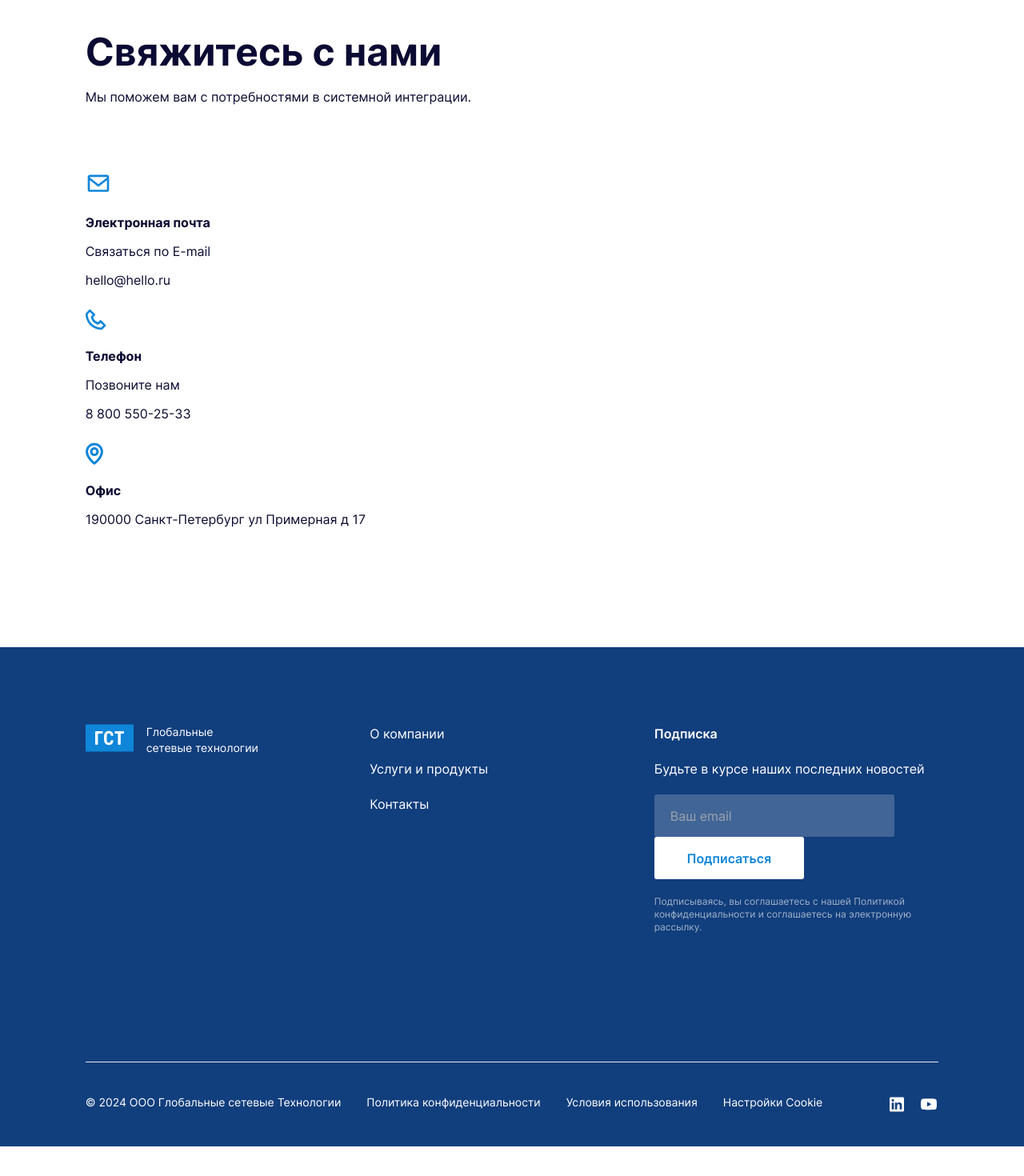
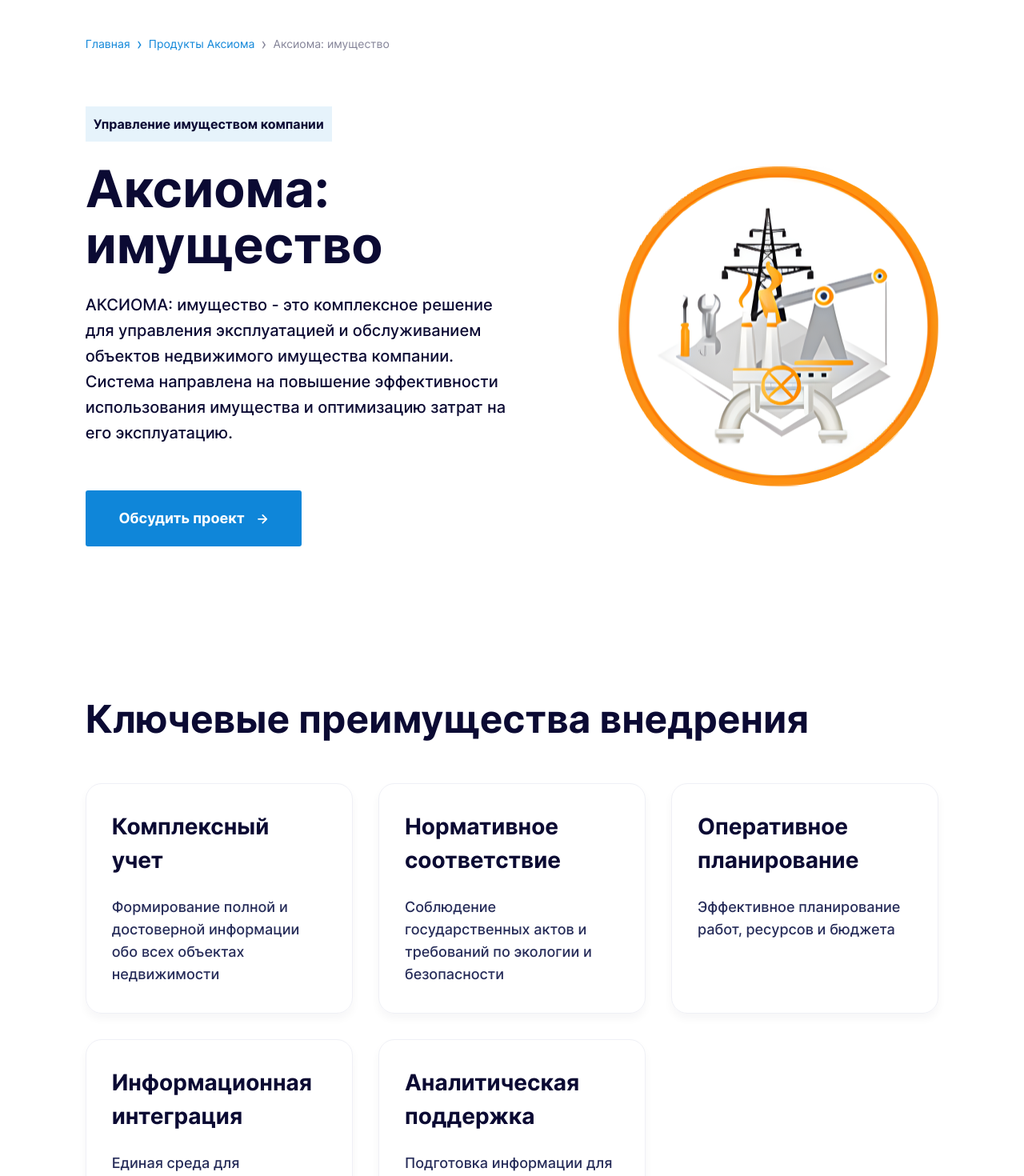
Before and after one commit to VladimirEscolta/GST, a React (Create React App) app: page /aksioma/estate in a window 1280 px wide. Shown: the part 140-1610 px from the top of the page at 80% size. Before the commit the page ends 1573 px from the top, so only its background shows below. Built offline with nearby package versions, Linux system fonts and the light colour scheme.

Commit message:
add aksioma estate page

```diff
--- a/src/App.js
+++ b/src/App.js
@@ -6,6 +6,7 @@
 import Header from "./components/Header";
 import Footer from "./components/Footer";
 import AksiomaRepair from "./pages/AksiomaRepair";
+import AksiomaEstate from "./pages/AksiomaEstate";
 
 function App() {
 
@@ -16,6 +17,7 @@
         <Route path="/" element={<Main/>}/>
         <Route path="/aksioma" element={<Aksioma/>}/>
         <Route path="/aksioma/repair" element={<AksiomaRepair/>}/>
+        <Route path="/aksioma/estate" element={<AksiomaEstate/>}/>
         <Route path="/about" element={<About/>}/>
       </Routes>
       <Footer/>
--- a/src/assets/icons/index.js
+++ b/src/assets/icons/index.js
@@ -28,7 +28,8 @@
 import {ReactComponent as BoxIcon} from '../icons/box.svg';
 import {ReactComponent as SettingIcon} from '../icons/settings.svg';
 import {ReactComponent as MetricIcon} from '../icons/metrics.svg';
-import {ReactComponent as AksiomaRepairIcon} from '../icons/repair.svg';
+import {ReactComponent as AksiomaRepairIcon} from '../icons/aksioma_repair.svg';
+import {ReactComponent as AksiomaEstateIcon} from '../icons/aksioma_estate.svg';
 import {ReactComponent as AlarmIcon} from '../icons/alarm.svg';
 import {ReactComponent as DisksIcon} from '../icons/disks.svg';
 import {ReactComponent as GrafIcon} from '../icons/graf.svg';
@@ -63,5 +64,5 @@
   ControlActive3Icon,
   SettingIcon,
   BoxIcon,
-  MetricIcon, AksiomaRepairIcon, AlarmIcon, DisksIcon, GrafIcon
+  MetricIcon, AksiomaRepairIcon, AlarmIcon, DisksIcon, GrafIcon, AksiomaEstateIcon
 };
--- /dev/null
+++ b/src/pages/AksiomaEstate/index.jsx
@@ -0,0 +1,24 @@
+import React from 'react';
+import CompanyBlock from "./ui/CompanyBlock";
+import AdvantagesBlock from "./ui/AdvantagesBlock";
+import ItBlock from "../Aksioma/ui/ItBlock";
+import TasksBlock from "./ui/TasksBlock";
+import ResultBlock from "./ui/ResultBlock";
+import ProductsBlock from "../Aksioma/ui/ProductsBlock";
+import DiscussBlock from "../Main/ui/DiscussBlock";
+
+const Index = () => {
+  return (
+    <>
+      <CompanyBlock/>
+      <AdvantagesBlock/>
+      <ItBlock/>
+      <TasksBlock/>
+      <ResultBlock/>
+      <ProductsBlock/>
+      <DiscussBlock/>
+    </>
+  );
+};
+
+export default Index;
--- /dev/null
+++ b/src/pages/AksiomaEstate/ui/AdvantagesBlock.jsx
@@ -0,0 +1,44 @@
+import React from 'react';
+
+const AdvantagesBlock = () => {
+
+  const array = [
+    {
+      header: 'Комплексный учет',
+      text: 'Формирование полной и достоверной информации обо всех объектах недвижимости'
+    },
+    {
+      header: 'Нормативное соответствие',
+      text: 'Соблюдение государственных актов и требований по экологии и безопасности'
+    },
+    {
+      header: 'Оперативное планирование',
+      text: 'Эффективное планирование работ, ресурсов и бюджета'
+    },
+    {
+      header: 'Информационная интеграция',
+      text: 'Единая среда для финансового планирования, управления строительством и хозяйственного управления'
+    },
+    {
+      header: 'Аналитическая поддержка',
+      text: 'Подготовка информации для принятия решений по эффективному использованию имущества'
+    },
+  ]
+
+  return (
+    <div className="w-10/12 mx-auto py-24 flex flex-col justify-between">
+      <p className="text-5xl font-bold">Ключевые преимущества внедрения</p>
+      <div className="mt-14 grid grid-cols-3 gap-8">
+        {array.map(item => (
+          <div key={item.header}
+               className="min-h-72 p-8 flex flex-col rounded-gst20 border border-[#EFF0F6] shadow-[0_6px_12px_0_#14142B0A]">
+            <p className="text-gst28 font-bold leading-gst42 max-w-64">{item.header}</p>
+            <p className="mt-6 text-lg font-medium text-[#262C59]">{item.text}</p>
+          </div>
+        ))}
+      </div>
+    </div>
+  );
+};
+
+export default AdvantagesBlock;
--- /dev/null
+++ b/src/pages/AksiomaEstate/ui/CompanyBlock.jsx
@@ -0,0 +1,30 @@
+import React from 'react';
+import Button from "../../../components/Button";
+import {AksiomaEstateIcon} from "../../../assets/icons";
+
+const CompanyBlock = () => {
+  return (
+    <div className="flex flex-col w-10/12 mx-auto py-24">
+      <div className="flex items-center text-sm text-gst-main">
+        <a href="/" className="flex items-center mr-2">Главная</a>
+        <p className="text-xl mr-2">›</p>
+        <a href="/aksioma" className="flex mr-2">Продукты Аксиома</a>
+        <p className="text-xl mr-2 opacity-50 text-gst-text">›</p>
+        <p className="flex items-center opacity-50 text-gst-text">Аксиома: имущество</p>
+      </div>
+      <div className="mt-16 flex items-center justify-between">
+        <div className="w-1/2">
+          <p className="flex p-2.5 w-fit font-bold bg-[#0F86D91A]">Управление имуществом компании</p>
+          <p className="mt-6 font-bold text-gst64 leading-gst70">Аксиома: имущество</p>
+          <p className="mt-6 text-xl font-medium leading-8">АКСИОМА: имущество - это комплексное решение для управления
+            эксплуатацией и обслуживанием объектов недвижимого имущества компании. Система направлена на повышение
+            эффективности использования имущества и оптимизацию затрат на его эксплуатацию.</p>
+          <Button className="mt-14" color={'main'} children={'Обсудить проект'} href={'/'}/>
+        </div>
+        <AksiomaEstateIcon/>
+      </div>
+    </div>
+  );
+};
+
+export default CompanyBlock;
--- /dev/null
+++ b/src/pages/AksiomaEstate/ui/ResultBlock.jsx
@@ -0,0 +1,44 @@
+import React from 'react';
+import {
+  AlarmIcon,
+  DisksIcon,
+  GrafIcon
+} from "../../../assets/icons";
+
+const ResultBlock = () => {
+
+  const array = [
+    'Улучшение информационного обеспечения',
+    'Предоставление актуальной информации о состоянии основных средств',
+    'Доступ к данным о потребностях в закупках и трудозатратах',
+    'Оптимизация финансового планирования',
+    'Эффективное определение затрат на обслуживание активов',
+    'Создание банка технологической и финансовой аналитической информации',
+    'Повышение эффективности работы',
+    'Улучшение взаимодействия структурных подразделений',
+    'Сокращение времени на планирование и выполнение ремонтных работ',
+    'Экономическая эффективность',
+    'Снижение затрат на ремонтные работы и обслуживание основных средств',
+    'Уменьшение числа аварийных и внеплановых работ',
+    'Гибкость в формировании отчетности',
+    'Подготовка оперативных отчетов по различным группам объектов',
+    'Многоаспектный анализ данных в единой интегрированной среде'
+  ]
+
+  return (
+    <div className="text-white bg-aksioma-gradient">
+      <div className="w-10/12 mx-auto py-24 flex flex-col justify-between">
+        <p className="text-5xl font-bold">Результаты внедрения</p>
+        <div className="mt-14 grid grid-cols-3 gap-x-8 gap-y-16">
+          {array.map((item, index) => (
+            <div key={item} className="p-8 min-h-[227px] flex flex-col rounded-gst20 border bg-gst-main border-[#2394F1]">
+              <p className="mt-6 text-2xl font-medium max-w-[370px]">{item}</p>
+            </div>
+          ))}
+        </div>
+      </div>
+    </div>
+  );
+};
+
+export default ResultBlock;
--- /dev/null
+++ b/src/pages/AksiomaEstate/ui/TasksBlock.jsx
@@ -0,0 +1,32 @@
+import React from 'react';
+import {CheckBlueIcon} from "../../../assets/icons";
+
+const TasksBlock = () => {
+
+  const array = [
+    'Ведение реестра объектов недвижимого имущества',
+    'Планирование работ по капитальному строительству, ремонту и обслуживанию',
+    'Управление материально-техническим снабжением',
+    'Оценка эффективности использования имущественных комплексов',
+    'Обеспечение многоаспектной аналитической информацией',
+    'Интеграция данных для различных подразделений и целей'
+  ]
+
+  return (
+    <div className="text-gst-text bg-white">
+      <div className="flex flex-col w-10/12 mx-auto py-24">
+        <p className="font-bold text-5xl">Решаемые задачи</p>
+        <div className="mt-12 grid grid-cols-2 gap-8">
+          {array.map(item => (
+            <div key={item} className="flex items-center h-32 bg-white rounded-gst20 border border-[#EEEEEE] shadow-[0_24px_44px_0_#14142B0A]">
+              <div className="mx-8"><CheckBlueIcon/></div>
+              <p className="text-xl font-medium pe-8 max-w-[500px]">{item}</p>
+            </div>
+          ))}
+        </div>
+      </div>
+    </div>
+  );
+};
+
+export default TasksBlock;
```
Also changed, not shown: src/assets/icons/aksioma_estate.svg (added), src/assets/icons/aksioma_repair.svg (renamed from src/assets/icons/repair.svg).
